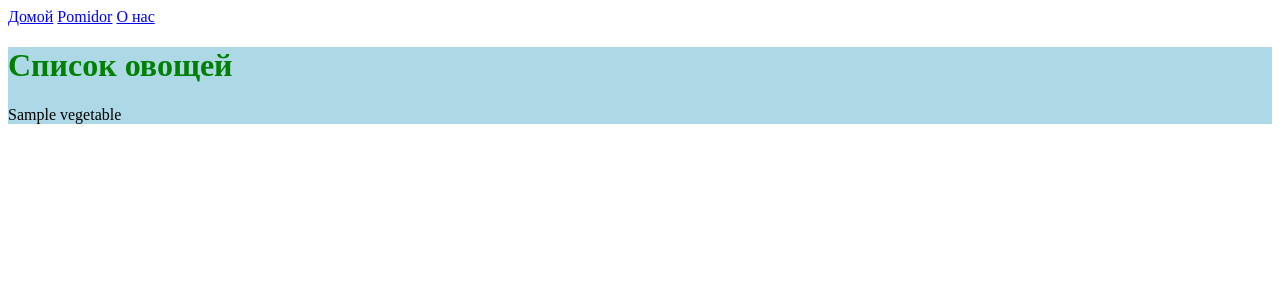
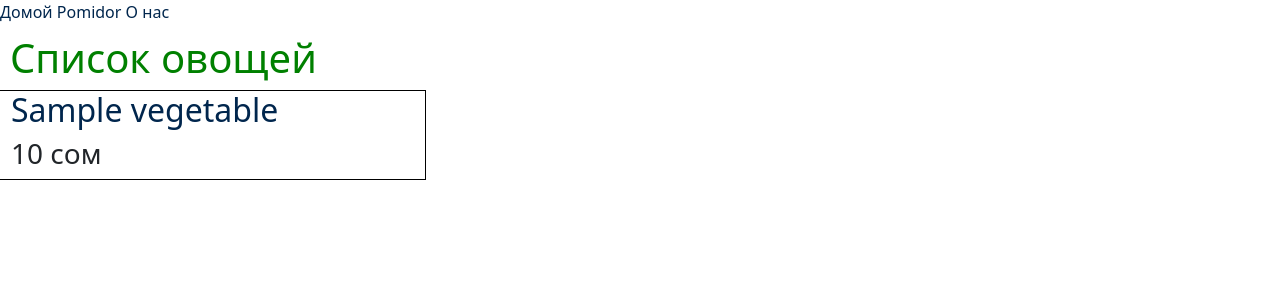
Before and after one commit to Amankaium/geekshop, a Django app: page / in a window 1280 px wide. Shown: the top 300 px of the page. Run offline with Django 4.2, Linux system fonts and the light colour scheme; tables that the repository leaves empty hold one stand-in row (values such as "Sample post").

Commit message:
add product list

```diff
--- a/core/views.py
+++ b/core/views.py
@@ -1,3 +1,6 @@
 from django.shortcuts import render
 
+
 # Create your views here.
+def price_view(request):
+    return render(request, "core/price.html")
--- a/geekshop/urls.py
+++ b/geekshop/urls.py
@@ -15,15 +15,19 @@ Including another URLconf
 """
 from django.contrib import admin
 from django.urls import path
-from product.views import \
-    homepage, pomidor, categories_view, AboutView, about
 from django.conf import settings
 from django.conf.urls.static import static
+from core.views import price_view
+from product.views import \
+    homepage, pomidor, categories_view, AboutView, about, vegetable_detail
+
 
 urlpatterns = [
     path('admin/', admin.site.urls),
     path('', homepage),
     path('pomidor/', pomidor),
     path('categories/', categories_view),
-    path('about/', AboutView.as_view())
+    path('about/', AboutView.as_view()),
+    path('price/', price_view),
+    path('vegetables/<id>/', vegetable_detail),
 ] + static(settings.STATIC_URL, document_root=settings.STATIC_ROOT)
--- a/product/static/style.css
+++ b/product/static/style.css
@@ -2,6 +2,36 @@ h1 {
     color: green;
 }
 
-.test88 {
-    background-color: lightblue;
+a {
+    text-decoration: none;
+    color: #00264d;
+    transition: color 3s;
 }
+
+a:hover {
+    color: red;
+    /*transform: rotate(180deg);*/
+}
+
+.content {
+    margin: 10px;
+}
+
+.pricing {
+    text-align: center;
+    background-color: #838383;
+}
+
+.price-col {
+    background-color: white;
+}
+
+.price__value {
+    font-size: 32px;
+    color: #0080bb;
+
+}
+
+.vegs {
+    border: 1px solid black;
+}
--- a/product/templates/base.html
+++ b/product/templates/base.html
@@ -7,6 +7,8 @@
           content="width=device-width, user-scalable=no, initial-scale=1.0, maximum-scale=1.0, minimum-scale=1.0">
     <meta http-equiv="X-UA-Compatible" content="ie=edge">
     <title>Document</title>
+    <link href="https://cdn.jsdelivr.net/npm/bootstrap@5.0.1/dist/css/bootstrap.min.css" rel="stylesheet" integrity="sha384-+0n0xVW2eSR5OomGNYDnhzAbDsOXxcvSN1TPprVMTNDbiYZCxYbOOl7+AMvyTG2x" crossorigin="anonymous">
+    <script src="https://cdn.jsdelivr.net/npm/bootstrap@5.0.1/dist/js/bootstrap.bundle.min.js" integrity="sha384-gtEjrD/SeCtmISkJkNUaaKMoLD0//ElJ19smozuHV6z3Iehds+3Ulb9Bn9Plx0x4" crossorigin="anonymous"></script>
     <link rel="stylesheet" href="{% static 'style.css' %}">
 </head>
 <body>
@@ -15,7 +17,7 @@
         <a href="/pomidor">Pomidor</a>
         <a href="/about">О нас</a>
     </nav>
-    <div class="test88">
+    <div class="content">
         {% block content %}
 
         {% endblock %}
--- a/product/templates/product/list.html
+++ b/product/templates/product/list.html
@@ -1,7 +1,14 @@
 {% extends 'base.html' %}
 {% block content %}
     <h1>Список овощей</h1>
+    <div class="row">
     {% for vegetable in all_vegetables %}
-        <div>{{ vegetable.name }}</div>
+        <div class="col-4 vegs">
+            <div>
+                <h2><a href="/vegetables/{{ vegetable.id }}">{{ vegetable.name }}</a></h2>
+                <h3>{{ vegetable.price }} сом</h3>
+            </div>
+        </div>
     {% endfor %}
+    </div>
 {% endblock %}
--- a/product/views.py
+++ b/product/views.py
@@ -19,6 +19,12 @@ def homepage(request):
     return render(request, "product/list.html", context)
 
 
+def vegetable_detail(request, id):
+    vegetable = Vegetables.objects.get(id=id)
+    context = {"vegetable": vegetable}
+    return render(request, "product/vegetable_info.html", context)
+
+
 def pomidor(request):
     # SELECT * FROM Vegetables WHERE id = 1;
     pomidor_object = Vegetables.objects.get(id=1)
```
Also changed, not shown: core/templates/core/price.html (added, +32 -0 lines), product/templates/product/vegetable_info.html (added, +12 -0 lines).
